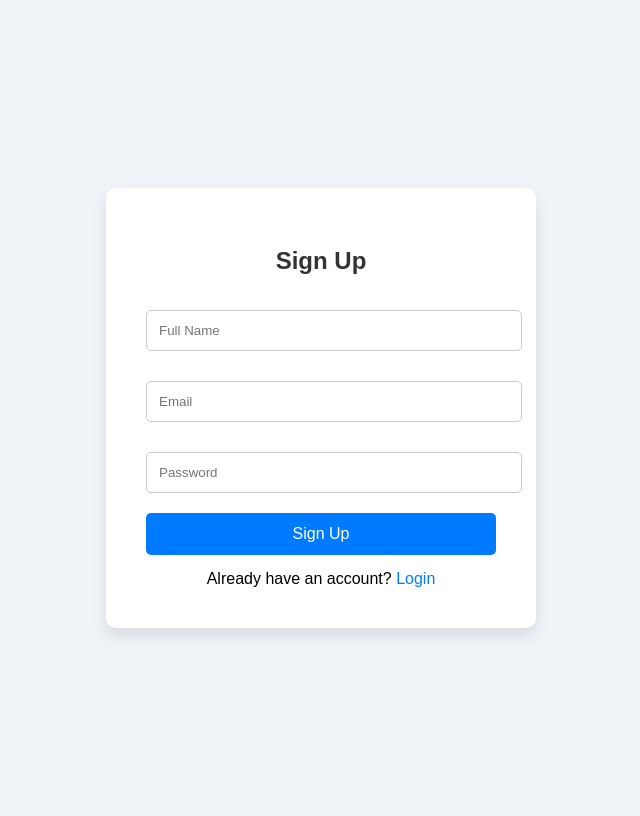
After one commit to Musaroyal/smart-campus-service, a PHP site: page /signup.php in a window 1280 px wide. The commit adds this page. Shown: the whole page, without its empty margins (319-959 px from the left). Run offline with PHP 8.4, Linux system fonts and the light colour scheme.

Commit message:
login and signup, repairs on index, and connecting the mentioned pages

```diff
--- /dev/null
+++ b/config.php
@@ -0,0 +1,20 @@
+<?php
+$host = 'localhost';
+$db   = 'smart_campus';
+$user = 'root';  // this is usually 'root' on XAMPP
+$pass = '';      // default is empty on XAMPP
+$charset = 'utf8mb4';
+
+$dsn = "mysql:host=$host;dbname=$db;charset=$charset";
+
+$options = [
+    PDO::ATTR_ERRMODE            => PDO::ERRMODE_EXCEPTION,
+    PDO::ATTR_DEFAULT_FETCH_MODE => PDO::FETCH_ASSOC,
+];
+
+try {
+    $conn = new PDO($dsn, $user, $pass, $options);
+} catch (\PDOException $e) {
+    die("Database connection failed: " . $e->getMessage());
+}
+?>
--- a/landing.php
+++ b/landing.php
@@ -12,8 +12,8 @@
   <nav class="bg-white shadow-md py-4 px-6 flex justify-between items-center">
     <div class="text-xl font-bold text-blue-700">Smart Campus Portal</div>
     <div class="space-x-4">
-      <a href="#" class="bg-transparent border border-blue-600 text-blue-600 px-4 py-2 rounded-full hover:bg-blue-50 transition">Login</a>
-      <a href="#" class="bg-blue-600 text-white px-4 py-2 rounded-full hover:bg-blue-700 transition">Sign Up</a>
+      <a href="login.php" class="bg-transparent border border-blue-600 text-blue-600 px-4 py-2 rounded-full hover:bg-blue-50 transition">Login</a>
+      <a href="signup.php" class="bg-blue-600 text-white px-4 py-2 rounded-full hover:bg-blue-700 transition">Sign Up</a>
     </div>
   </nav>
 
--- /dev/null
+++ b/logout.php
@@ -0,0 +1,5 @@
+<?php
+session_start();
+session_destroy();
+header("Location: landing.php");
+exit;
--- /dev/null
+++ b/signup.php
@@ -0,0 +1,123 @@
+<?php
+require 'config.php';
+
+if ($_SERVER["REQUEST_METHOD"] == "POST") {
+    $name = $_POST["name"];
+    $email = $_POST["email"];
+    $password = password_hash($_POST["password"], PASSWORD_DEFAULT);
+
+    $stmt = $conn->prepare("SELECT * FROM users_db WHERE email = ?");
+    $stmt->execute([$email]);
+
+    if ($stmt->rowCount() > 0) {
+        $error = "Email already registered.";
+    } else {
+        $stmt = $conn->prepare("INSERT INTO users_db (name, email, password) VALUES (?, ?, ?)");
+        if ($stmt->execute([$name, $email, $password])) {
+            $success = "Signup successful. <a href='login.php'>Login here</a>";
+        } else {
+            $error = "Something went wrong.";
+        }
+    }
+}
+?>
+
+<!DOCTYPE html>
+<html>
+<head>
+    <title>Sign Up</title>
+    <style>
+        body {
+            background: #f0f4f8;
+            font-family: Arial, sans-serif;
+            display: flex;
+            justify-content: center;
+            align-items: center;
+            height: 100vh;
+        }
+
+        .signup-container {
+            background: #fff;
+            padding: 40px;
+            border-radius: 10px;
+            box-shadow: 0px 8px 16px rgba(0, 0, 0, 0.1);
+            width: 350px;
+        }
+
+        h2 {
+            text-align: center;
+            margin-bottom: 25px;
+            color: #333;
+        }
+
+        input[type="text"],
+        input[type="email"],
+        input[type="password"] {
+            width: 100%;
+            padding: 12px;
+            margin: 10px 0 20px 0;
+            border: 1px solid #ccc;
+            border-radius: 5px;
+        }
+
+        button {
+            width: 100%;
+            padding: 12px;
+            background-color: #007bff;
+            color: #fff;
+            border: none;
+            border-radius: 5px;
+            font-size: 16px;
+            cursor: pointer;
+        }
+
+        button:hover {
+            background-color: #0056b3;
+        }
+
+        .error {
+            color: red;
+            text-align: center;
+            margin-bottom: 15px;
+        }
+
+        .success {
+            color: green;
+            text-align: center;
+            margin-bottom: 15px;
+        }
+
+        .login-link {
+            text-align: center;
+            margin-top: 15px;
+        }
+
+        .login-link a {
+            text-decoration: none;
+            color: #007bff;
+        }
+
+        .login-link a:hover {
+            text-decoration: underline;
+        }
+    </style>
+</head>
+<body>
+<div class="signup-container">
+    <h2>Sign Up</h2>
+    <?php
+    if (!empty($error)) echo "<div class='error'>$error</div>";
+    if (!empty($success)) echo "<div class='success'>$success</div>";
+    ?>
+    <form method="POST" action="">
+        <input type="text" name="name" placeholder="Full Name" required><br>
+        <input type="email" name="email" placeholder="Email" required><br>
+        <input type="password" name="password" placeholder="Password" required><br>
+        <button type="submit">Sign Up</button>
+    </form>
+    <div class="login-link">
+        Already have an account? <a href="login.php">Login</a>
+    </div>
+</div>
+</body>
+</html>
```
Also changed, not shown: index.php (+48 -33 lines), login.php (added, +111 -0 lines).
